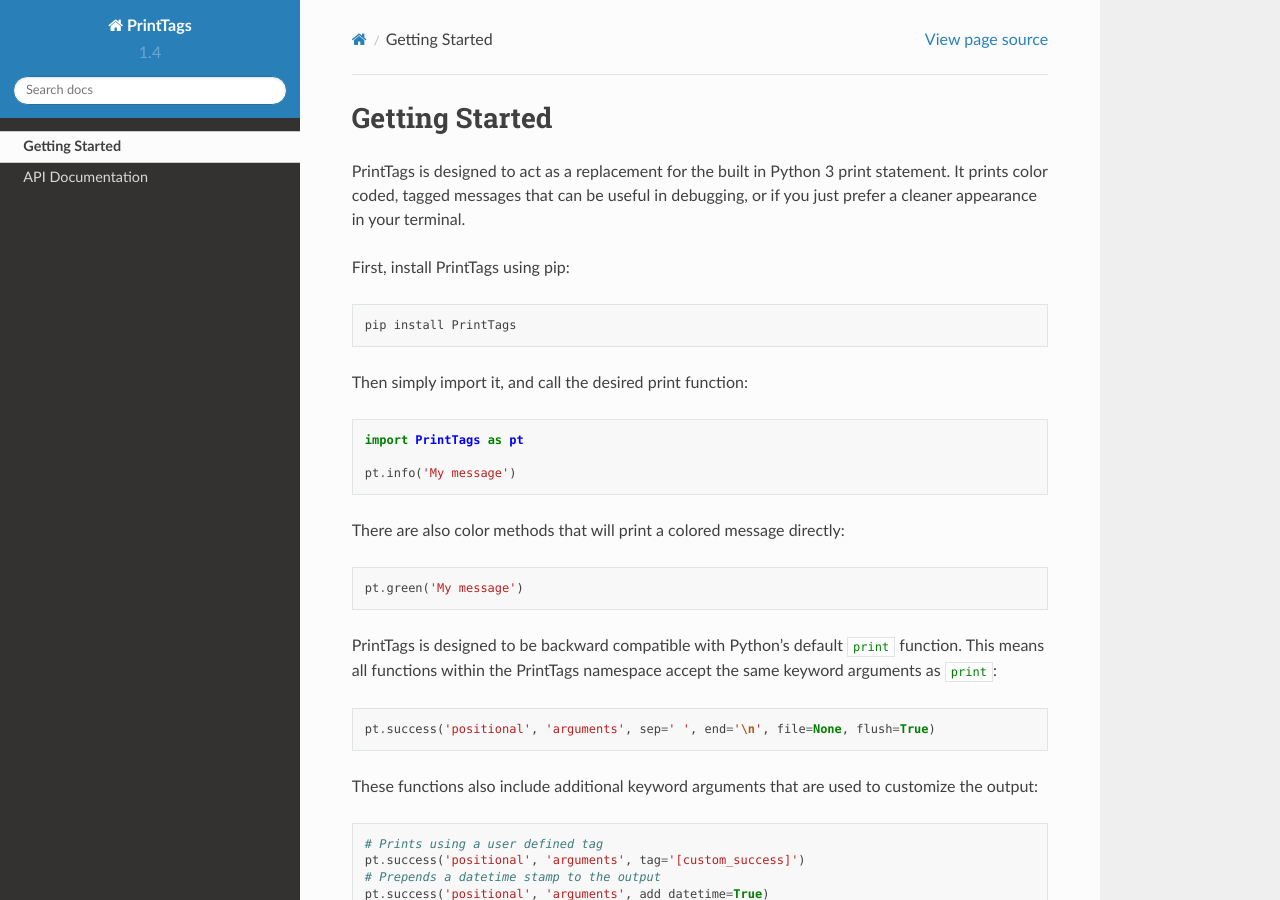
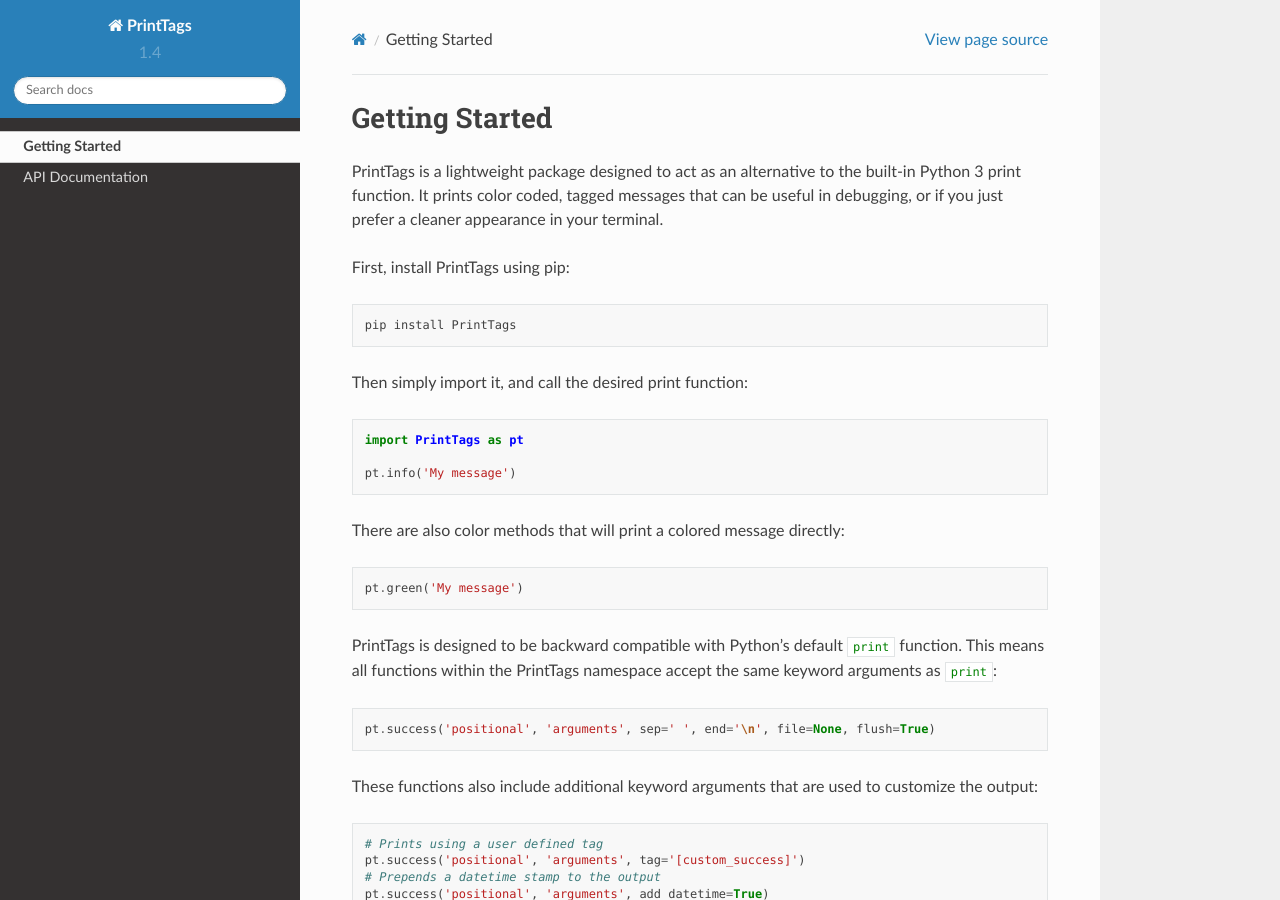
Before and after one commit to mdlockyer/PrintTags, a Sphinx documentation site: the page built from docs/source/getting-started.rst, in a window 1280 px wide and 900 px high. Built offline with Sphinx 7.4.7 and the Read the Docs theme 2.0.0, drawn with Linux system fonts in a browser that asks for light colours.

Commit message:
Updated description

```diff
--- a/docs/source/getting-started.rst
+++ b/docs/source/getting-started.rst
@@ -1,7 +1,9 @@
 Getting Started
 ===============
 
-PrintTags is designed to act as a replacement for the built in Python 3 print statement. It prints color coded, tagged messages that can be useful in debugging, or if you just prefer a cleaner appearance in your terminal.
+PrintTags is a lightweight package designed to act as an alternative to the built-in Python 3
+print function. It prints color coded, tagged messages that can be useful in debugging, or if you
+just prefer a cleaner appearance in your terminal.
 
 First, install PrintTags using pip:
 
```
